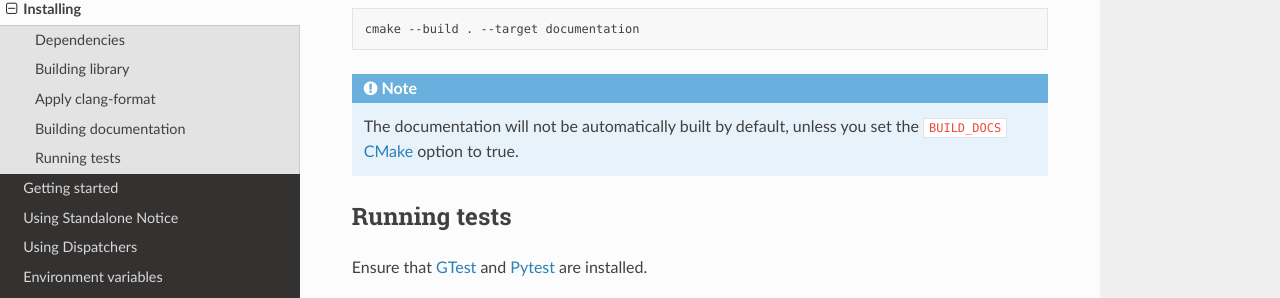
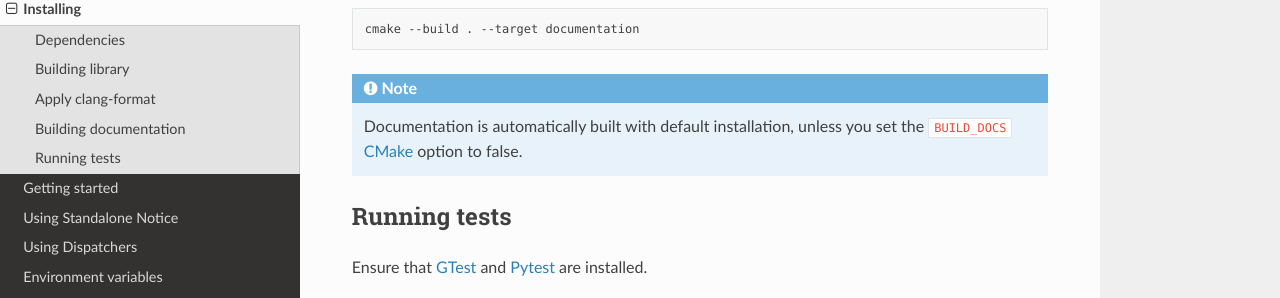
Before and after one commit to wdas/unf, a Sphinx documentation site: the page built from doc/sphinx/installing.rst, in a window 1280 px wide and 900 px high, scrolled down 2132 px. Shown: the part 141-439 px from the top of the window. Built offline with Sphinx 7.4.7 and the Read the Docs theme 2.0.0, drawn with Linux system fonts in a browser that asks for light colours.

Commit message:
Adds dependency between Sphinx and Doxygen cmake targets. (#14)
Previously, errors would be raised when the sphinxcontrib-doxylink
plugin attempted to create links while TAG files had been partially
generated.

Reenabled documentation generation by default.

```diff
--- a/CMakeLists.txt
+++ b/CMakeLists.txt
@@ -17,7 +17,7 @@
 set(CMAKE_CXX_EXTENSIONS OFF)
 
 option(BUILD_TESTS "Build tests" ON)
-option(BUILD_DOCS "Build documentation" OFF)
+option(BUILD_DOCS "Build documentation" ON)
 option(BUILD_PYTHON_BINDINGS "Build Python Bindings" ON)
 option(BUNDLE_PYTHON_TESTS "Bundle Python tests per group (faster)" OFF)
 option(BUILD_SHARED_LIBS "Build Shared Library" ON)
--- a/doc/sphinx/installing.rst
+++ b/doc/sphinx/installing.rst
@@ -118,8 +118,8 @@
 
 .. note::
 
-    The documentation will not be automatically built by default, unless you
-    set the ``BUILD_DOCS`` :term:`CMake` option to true.
+    Documentation is automatically built with default installation, unless you
+    set the ``BUILD_DOCS`` :term:`CMake` option to false.
 
 .. _installing/test:
 
```
Also changed, not shown: doc/CMakeLists.txt (+9 -8 lines), doc/sphinx/release/release_notes.rst (+17 -0 lines), 1 other file.
